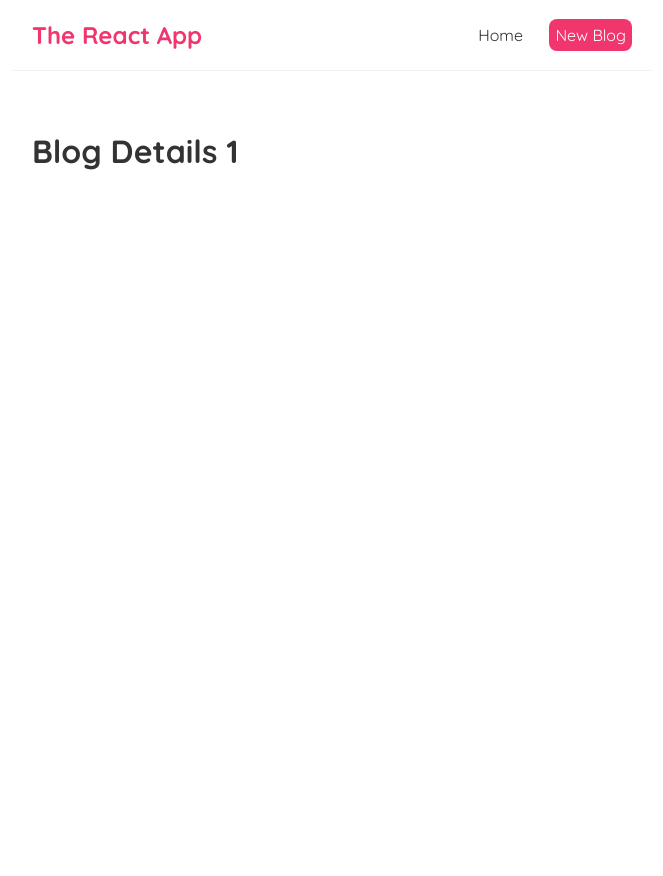
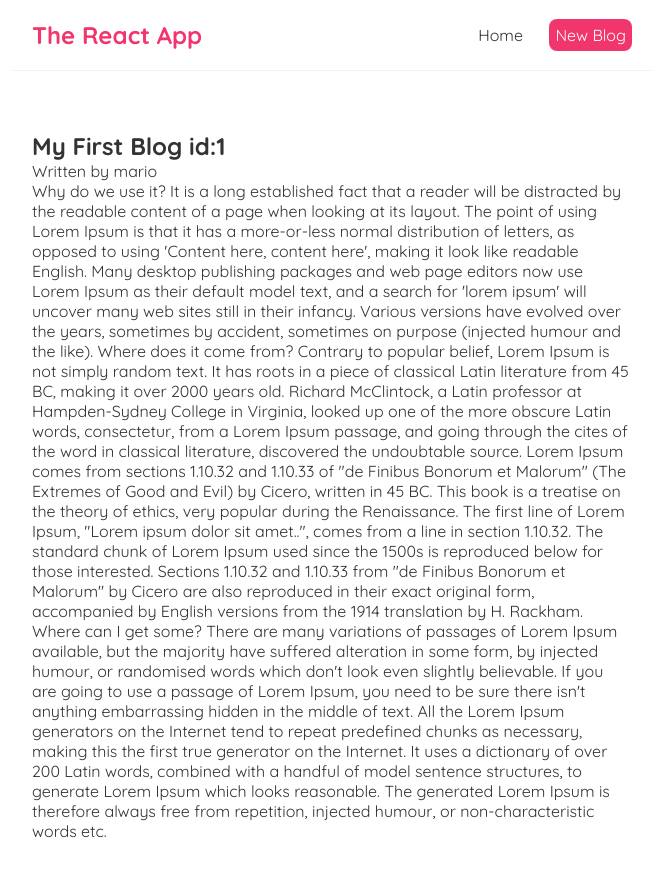
Before and after one commit to jasonMatillano/ReactFundamentals, a React (Create React App) app: page /blogs/1 in a window 1280 px wide. Shown: the top 876 px of the page, without its empty margins (308-971 px from the left). Before the commit the page ends 800 px from the top, so only its background shows below. Built offline with nearby package versions, Linux system fonts and the light colour scheme; data requests are answered from the project's data file.

Commit message:
fetching data thru param id yes i got it

```diff
--- a/src/BlogDetails.js
+++ b/src/BlogDetails.js
@@ -1,12 +1,24 @@
-import { useParams } from  'react-router-dom'
+import { useParams } from "react-router-dom";
+import useFetch from "./useFetch";
+
 const BlogDetails = () => {
-    const {id} = useParams();
+  const { id } = useParams();
+  const { data: blog, error, isPending } = useFetch('http://localhost:8000/blogs/' + id);
 
-    return (
-        <div>
-            <h1>Blog Details {id} </h1>
-        </div>
-    );
+  return (
+    <div className="blog-details">
+      { isPending && <div>Loading...</div> }
+      { error && <div>{ error }</div> }
+      { blog && (
+        <article>
+          {/* fetching data thru param id... */}
+          <h2>{ blog.title + " id:" + id}</h2>
+          <p>Written by { blog.author }</p>
+          <div>{ blog.body }</div>
+        </article>
+      )}
+    </div>
+  );
 }
 
 export default BlogDetails;
--- a/src/useFetch.js
+++ b/src/useFetch.js
@@ -7,7 +7,7 @@
 
     useEffect(() => {
         setTimeout(() => {
-          fetch('http://localhost:8000/blogs')
+          fetch(url)
           .then(res => {
             if (!res.ok) { // error coming back from server
               throw Error('could not fetch the data for that resource');
```
